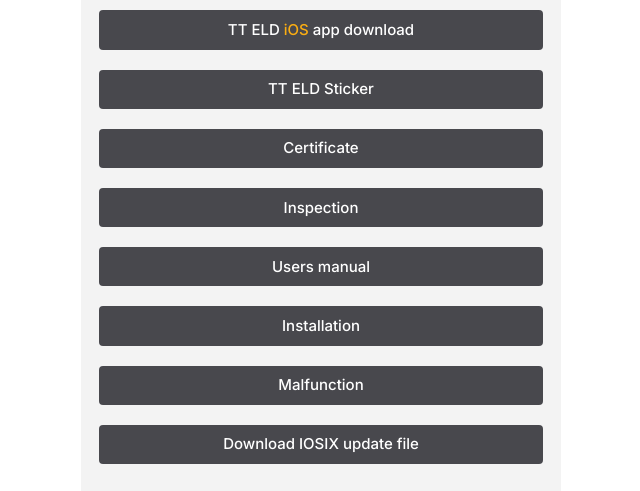
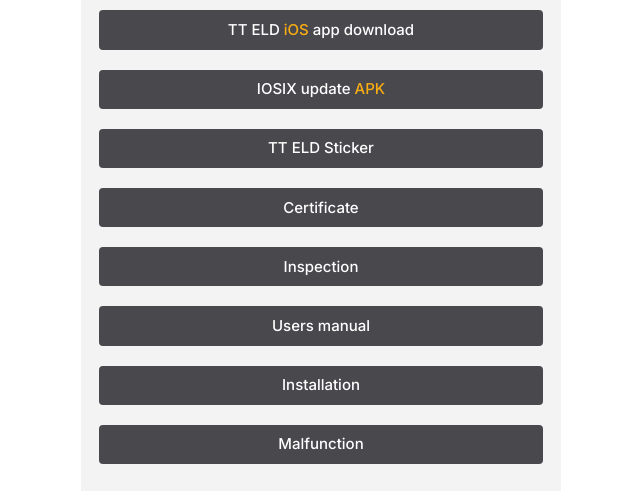
Before and after one commit to abdumutalibov/Reasour2, a React (Create React App) app: page / in a window 1280 px wide. Both pictures are taken after a click on the element "Other links". Shown: the part 368-859 px from the top of the page, without its empty margins (319-959 px from the left). Built offline with nearby package versions, Linux system fonts and the light colour scheme.

Commit message:
new link

```diff
--- a/src/App.js
+++ b/src/App.js
@@ -38,7 +38,7 @@
 
 {isOpen ? (
   <>
-<a
+      <a
           className="box"
           href="https://play.google.com/store/apps/details?id=com.tteld.app&hl=ru&gl=US"
         >
@@ -53,8 +53,7 @@
 
          <a
           className="box"
-          href="https://apps.apple.com/uz/app/tt-eld/id1596279099"
-        >
+          href="https://apps.apple.com/uz/app/tt-eld/id1596279099">
           <div>
             <div className="textName">
               <span>
@@ -63,6 +62,18 @@
             </div>
           </div>
         </a>
+
+    <a
+        className="box"
+        href="https://apps.apple.com/uz/app/tt-eld/id1596279099">
+      <div>
+        <div className="textName">
+              <span>
+                IOSIX update <span className="middle">APK</span>
+              </span>
+        </div>
+      </div>
+    </a>
 
         {products.map((item) => (
           <a className="box" href={item.path} target="_blank" rel="noreferrer">
@@ -139,12 +150,5 @@
     price: "Download",
     path: "https://us.tteld.com/docs/EldMalfunction.pdf",
   },
-  {
-    id: 10,
-    name2: "Download IOSIX update file",
-    title:
-        "The guide when eld or driver application does not work as intended",
-    price: "Download",
-    path: "http://192.168.4.1",
-  },
+
 ];
```
